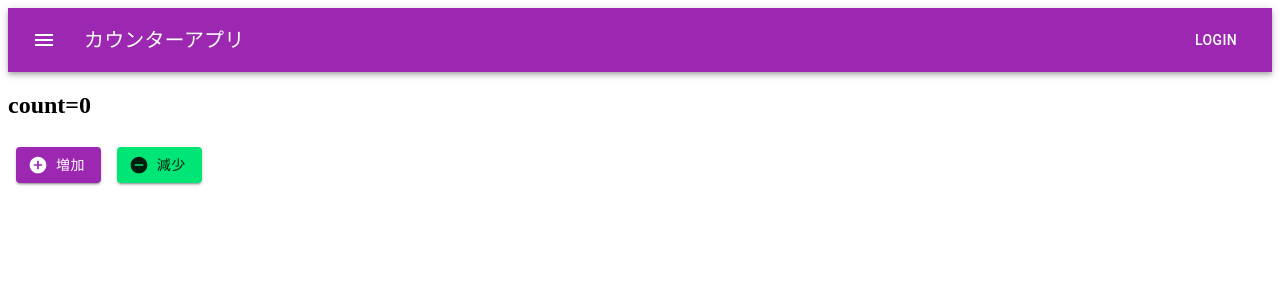
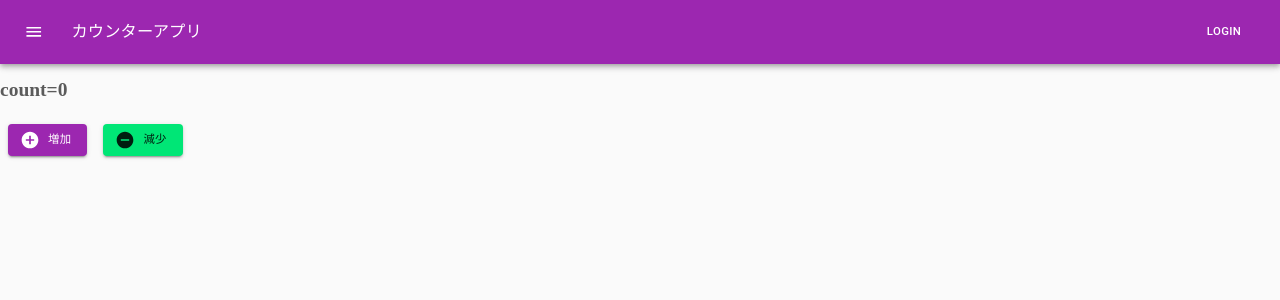
Before and after one commit to a-know/try-material-ui, a React app: page / in a window 1280 px wide. Shown: the top 300 px of the page. Built offline with nearby package versions, Linux system fonts and the light colour scheme.

Commit message:
import index css

```diff
--- /dev/null
+++ b/src/css/main.css
@@ -0,0 +1,18 @@
+html {
+    font-size: 13px;
+    line-height: 20px;
+    color: #5b5b5b;
+    min-height: 100%;
+    position: relative;
+}
+
+body {
+    margin: 0px;
+    min-height: 100%;
+    background-color: #FAFAFA
+}
+
+.centerTable {
+    margin: 0 auto 0 auto;
+    display: table;
+}
--- a/src/index.jsx
+++ b/src/index.jsx
@@ -4,6 +4,8 @@ import { Provider } from 'react-redux';
 
 import stores from '../stores';
 import App from '../container/AppContainer';
+
+import './css/main.css';
 
 const render = () => {
   ReactDOM.render(
```
